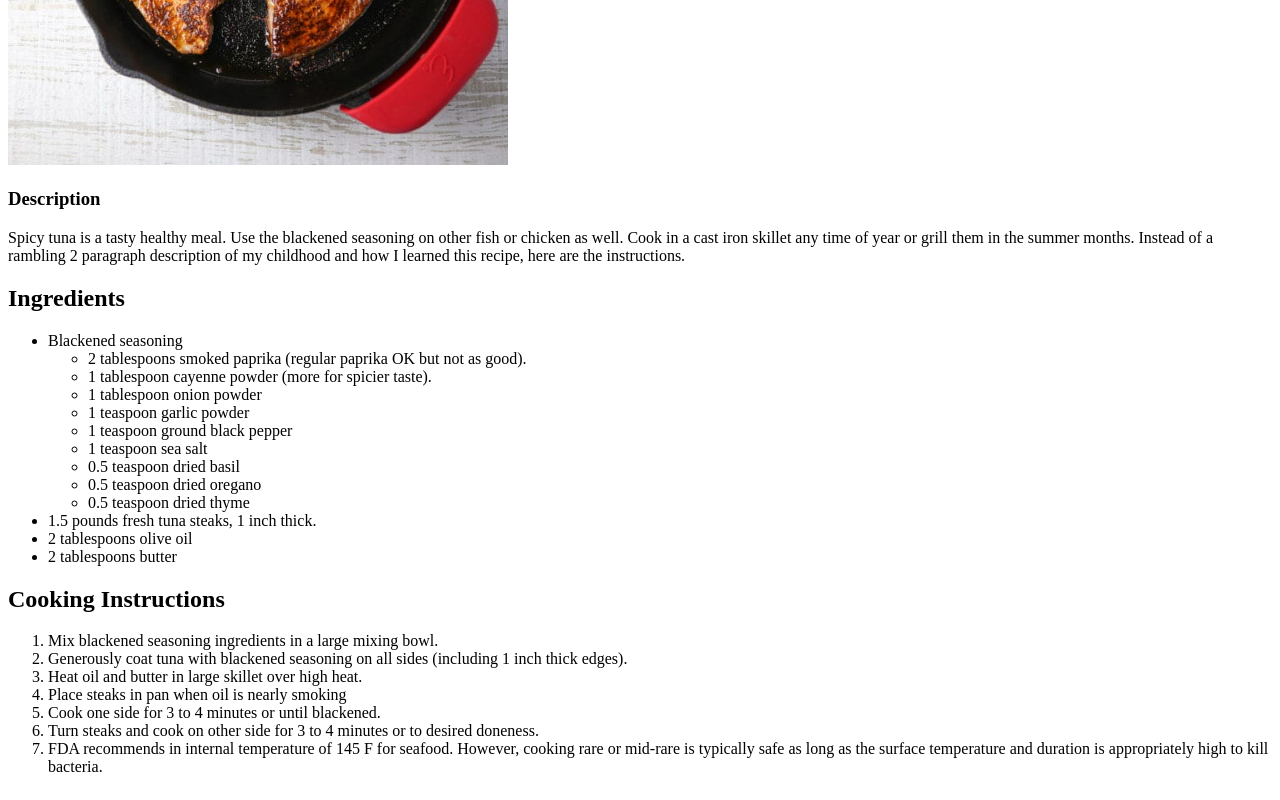
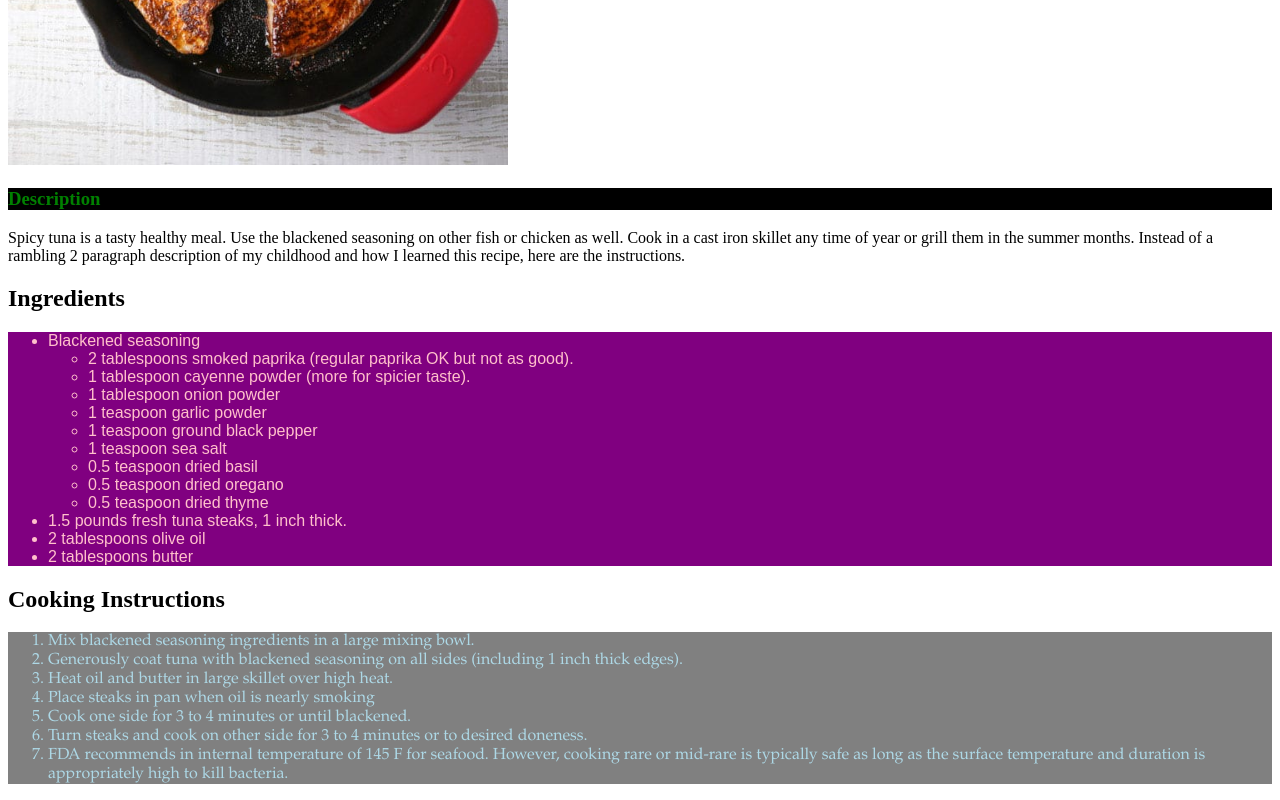
Before and after one commit to israelbyrd/odin_recipes, a plain HTML site: page recipes/blackened_tuna.html in a window 1280 px wide. Shown: the part 475-1275 px from the top of the page. Drawn offline with Linux system fonts and the light colour scheme.

Commit message:
add ugly styles to practice CSS

```diff
--- a/recipes/blackened_tuna.html
+++ b/recipes/blackened_tuna.html
@@ -6,7 +6,10 @@ blackened tuna cooking instructions from https://www.allrecipes.com/recipe/18377
 <html lang="en">
   <head>
     <meta charset="utf-8">
+    <meta http-equiv="X-UA-Compatible" content="IE=edge">
+    <meta name="viewport" content="width=device-width, initial-scale=1.0">
     <title>Blackened Tuna</title>
+    <link rel="stylesheet" href="../styles.css">
   </head>
   <body>
     <p>
@@ -18,12 +21,12 @@ blackened tuna cooking instructions from https://www.allrecipes.com/recipe/18377
     </p>
     <p>
       <img src="../images/blackened-tuna.jpg" width=500 alt="blackened tuna steaks in cast iron skillet" title = "blackened in an iron skillet">
-      <h3>Description</h3>
+      <h3 class="description">Description</h3>
       Spicy tuna is a tasty healthy meal. Use the blackened seasoning on other fish or chicken as well. Cook in a cast iron skillet any time of year or grill them in the summer months. Instead of a rambling 2 paragraph description of my childhood and how I learned this recipe, here are the instructions.
     </p>
     <p>
       <h2>Ingredients</h2>
-      <ul>
+      <ul class="ingredients">
 	<li>Blackened seasoning</li>
 	<ul>
 	  <li>2 tablespoons smoked paprika (regular paprika OK but not as good).</li>
@@ -43,7 +46,7 @@ blackened tuna cooking instructions from https://www.allrecipes.com/recipe/18377
     </p>
     <p>
       <h2>Cooking Instructions</h2>
-      <ol>
+      <ol class="instructions">
 	<li>Mix blackened seasoning ingredients in a large mixing bowl.</li>
 	<li>Generously coat tuna with blackened seasoning on all sides (including 1 inch thick edges).</li>
 	<li>Heat oil and butter in large skillet over high heat.</li>
--- /dev/null
+++ b/styles.css
@@ -0,0 +1,19 @@
+/*styles.css*/
+.description {
+    background-color:black;
+    color:green;
+}
+
+.ingredients {
+    font-family:"Arial";
+    font-size=24px;
+    color:pink;
+    background-color:purple;
+}
+
+ol.instructions {
+    font-family: "Garamond";
+    font-size=36;
+    color: lightblue;
+    background-color: gray;
+}
```
Also changed, not shown: index.html (+3 -0 lines), recipes/red_beans_and_rice.html (+6 -3 lines), recipes/zuchini_squash.html (+6 -3 lines), 2 other files.
